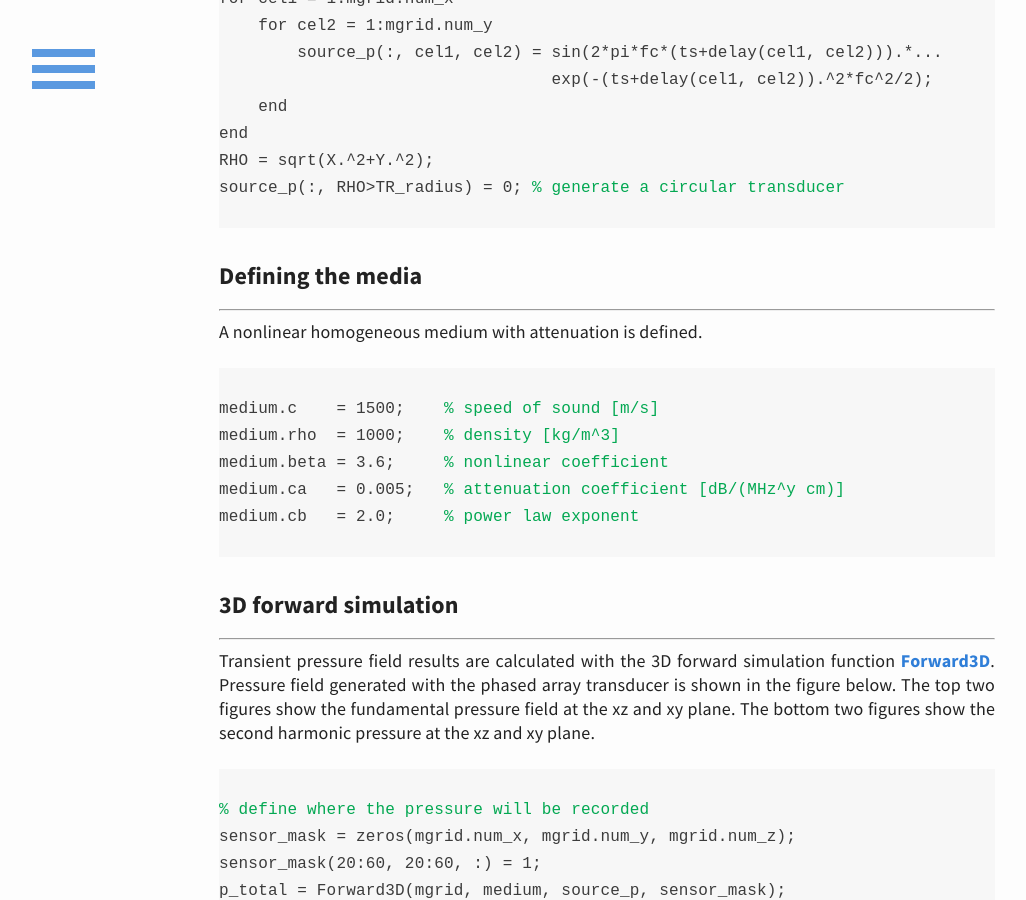
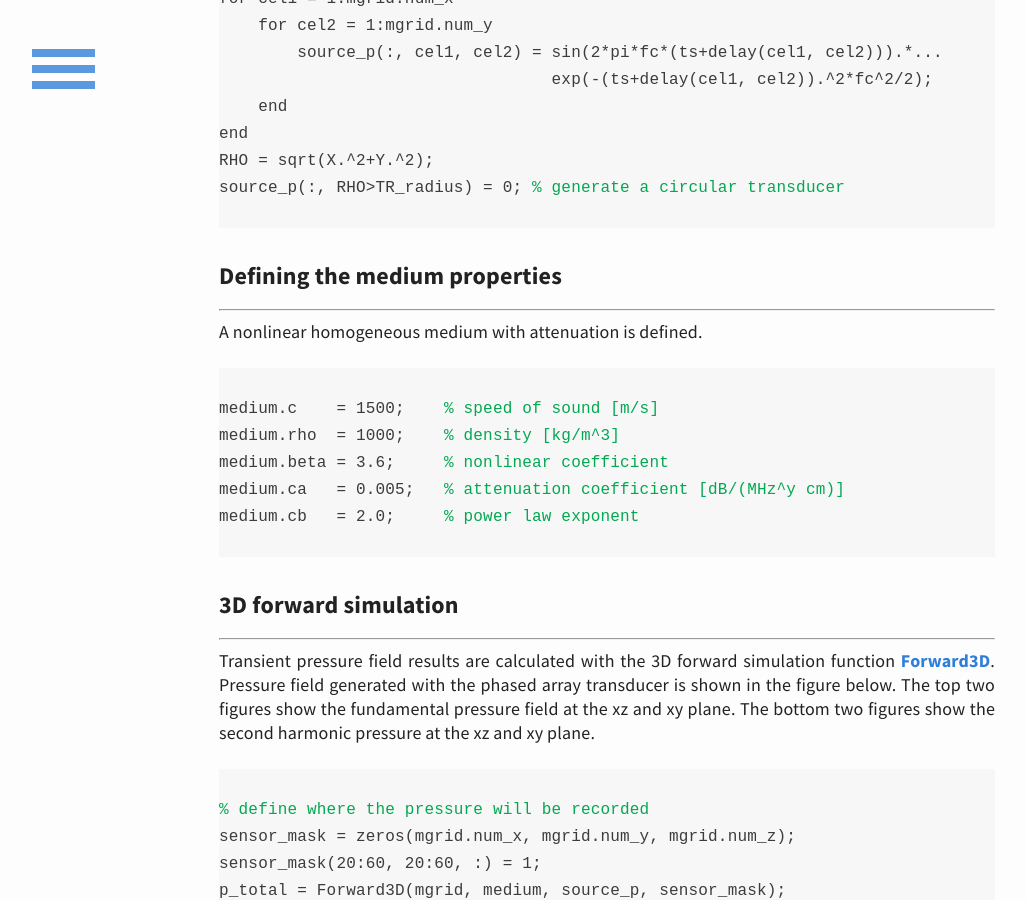
Before and after one commit to m-SOUND/mSOUND, a Jekyll site: the page built from _posts/2019-02-19-TMDM_3D_homogeneous.html, in a window 1280 px wide and 900 px high, scrolled down 1720 px. Shown: the whole window, without its empty margins (33-1059 px from the left). Built offline with Jekyll 4.4.1, drawn with Linux system fonts in a browser that asks for light colours.

Commit message:
Update 2019-02-19-TMDM_3D_homogeneous.html

```diff
--- a/_posts/2019-02-19-TMDM_3D_homogeneous.html
+++ b/_posts/2019-02-19-TMDM_3D_homogeneous.html
@@ -79,7 +79,7 @@ source_p(:, RHO>TR_radius) = 0; <font color="#03a852">% generate a circular tran
 </p>
 
 <!---Defining the media--->
-<h6>Defining the media</h6>
+<h6>Defining the medium properties</h6>
 <hr>
 <p>
 A nonlinear homogeneous medium with attenuation is defined.
```
